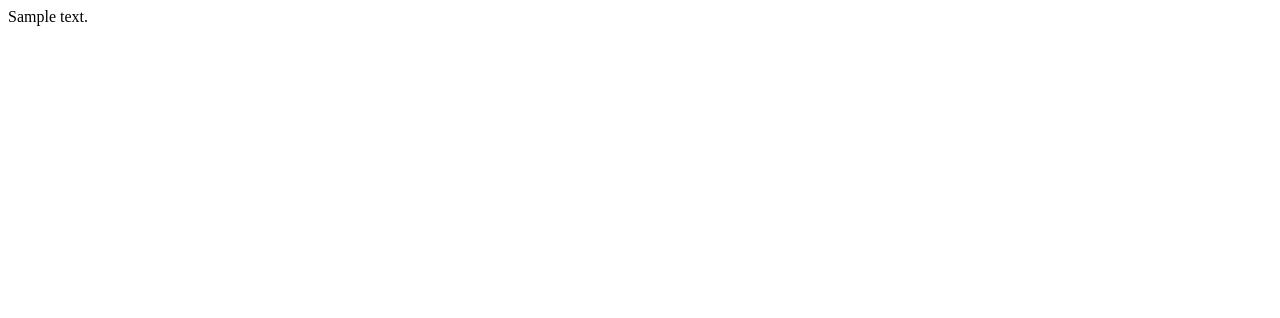
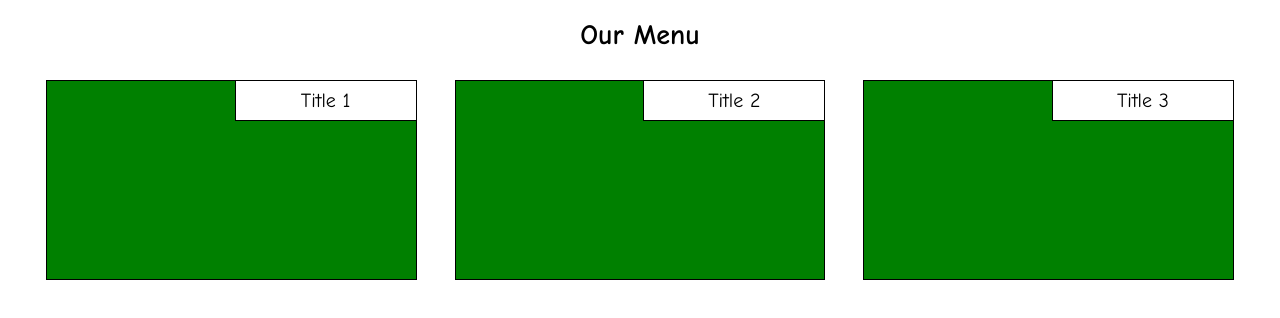
Before and after one commit to adinilfeld/module2-solution, a plain HTML site: page index.html in a window 1280 px wide. Drawn offline with Linux system fonts and the light colour scheme.

Commit message:
basic layout

```diff
--- /dev/null
+++ b/css/style.css
@@ -0,0 +1,3 @@
+* {
+	color: red;
+}
--- a/index.html
+++ b/index.html
@@ -1,10 +1,22 @@
 <!doctype html>
 <html>
 	<head>
-		<title>Test page</title>
+		<meta charset="UTF-8">
+		<title>Our Menu</title>
+		<link rel="stylesheet" href="style.css">
 	</head>
 
 	<body>
-		Sample text.
+		<h1>Our Menu</h1>
+
+		<section id="sec1">
+			<div>Title 1</div>
+		</section>
+		<section id="sec2">
+			<div>Title 2</div>
+		</section>
+		<section id="sec3">
+			<div>Title 3</div>
+		</section>
 	</body>
 </html>
--- /dev/null
+++ b/style.css
@@ -0,0 +1,73 @@
+body {
+	/*font-family: "Trebuchet MS", Helvetica, sans-serif;*/
+	font-family: "Comic Sans MS", cursive, sans-serif;
+	font-size: 16px;
+}
+
+h1 {
+	text-align: center;
+	font-size: 175%;
+}
+
+section {
+	box-sizing: border-box;
+	float: left;
+	height: 200px;
+	background-color: green;
+	position: relative;
+	border: 1px solid black;
+	margin-top: 10px;
+	margin-bottom: 10px;
+}
+
+section div {
+	text-align: center;
+	padding: 8px 0;
+	background-color: white;
+	width: 180px;
+	position: absolute;
+	top: 0px;
+	right: 0px;
+	border: 1px solid black;
+	font-size: 125%;
+	margin-top: -1px;
+	margin-right: -1px;
+}
+
+/* Desktop version */
+@media (min-width: 992px) {
+	section {
+		width: 29.33%;
+	}
+	#sec1, #sec3 {
+		margin-right: 3%;
+		margin-left: 3%;
+	}
+}
+
+/* Tablet version */
+@media (min-width: 768px) and (max-width: 991px) {
+	#sec1 {
+		width: 45.5%;
+		margin-left: 3%;
+	}
+	#sec2 {
+		width: 45.5%;
+		margin-left: 3%;
+		margin-right: 3%;
+	}
+	#sec3 {
+		width: 94%;
+		margin-right: 3%;
+		margin-left: 3%;
+	}
+}
+
+/* Mobile version */
+@media (max-width: 767px) {
+	section {
+		width: 94%;
+		margin-right: 3%;
+		margin-left: 3%;
+	}
+}
```
